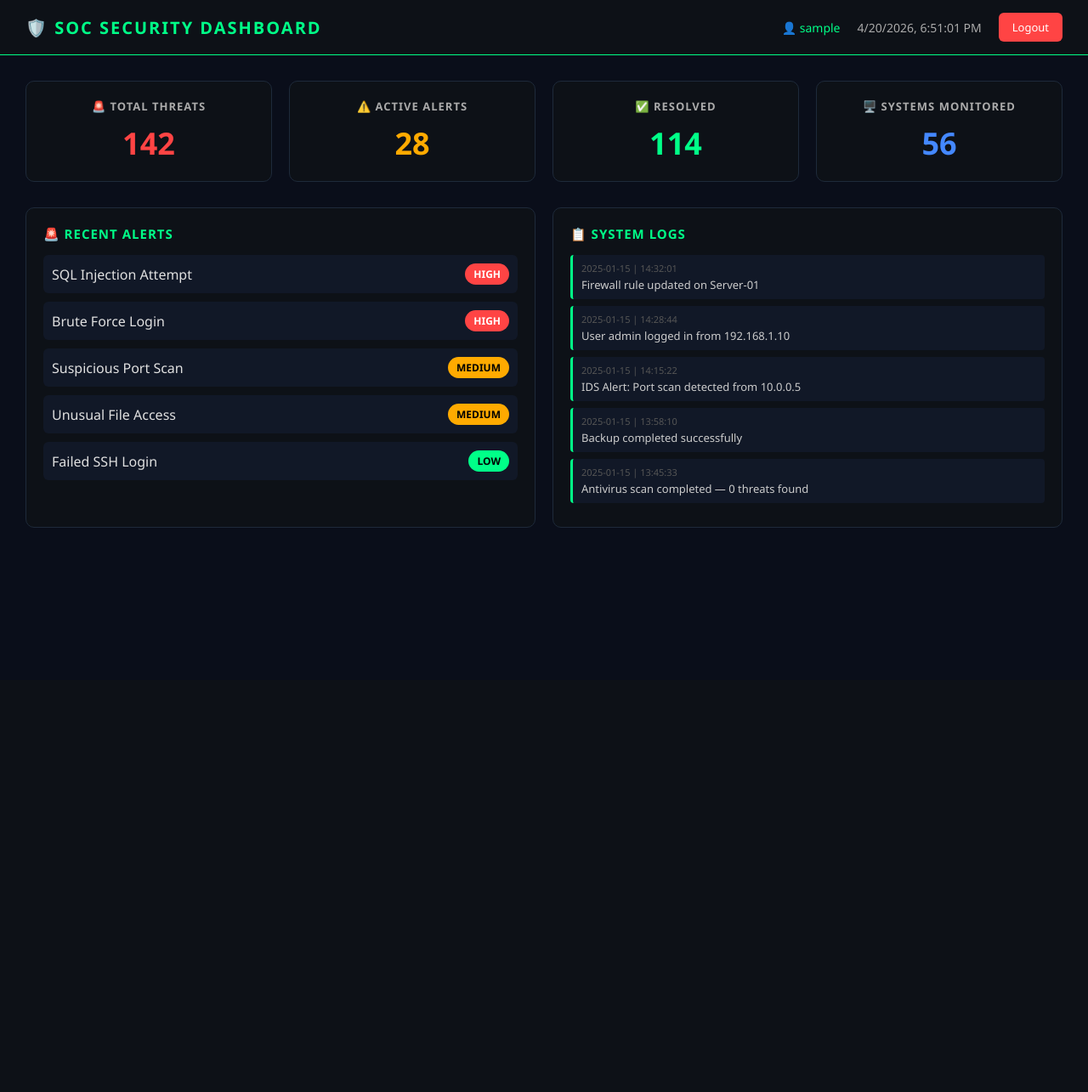
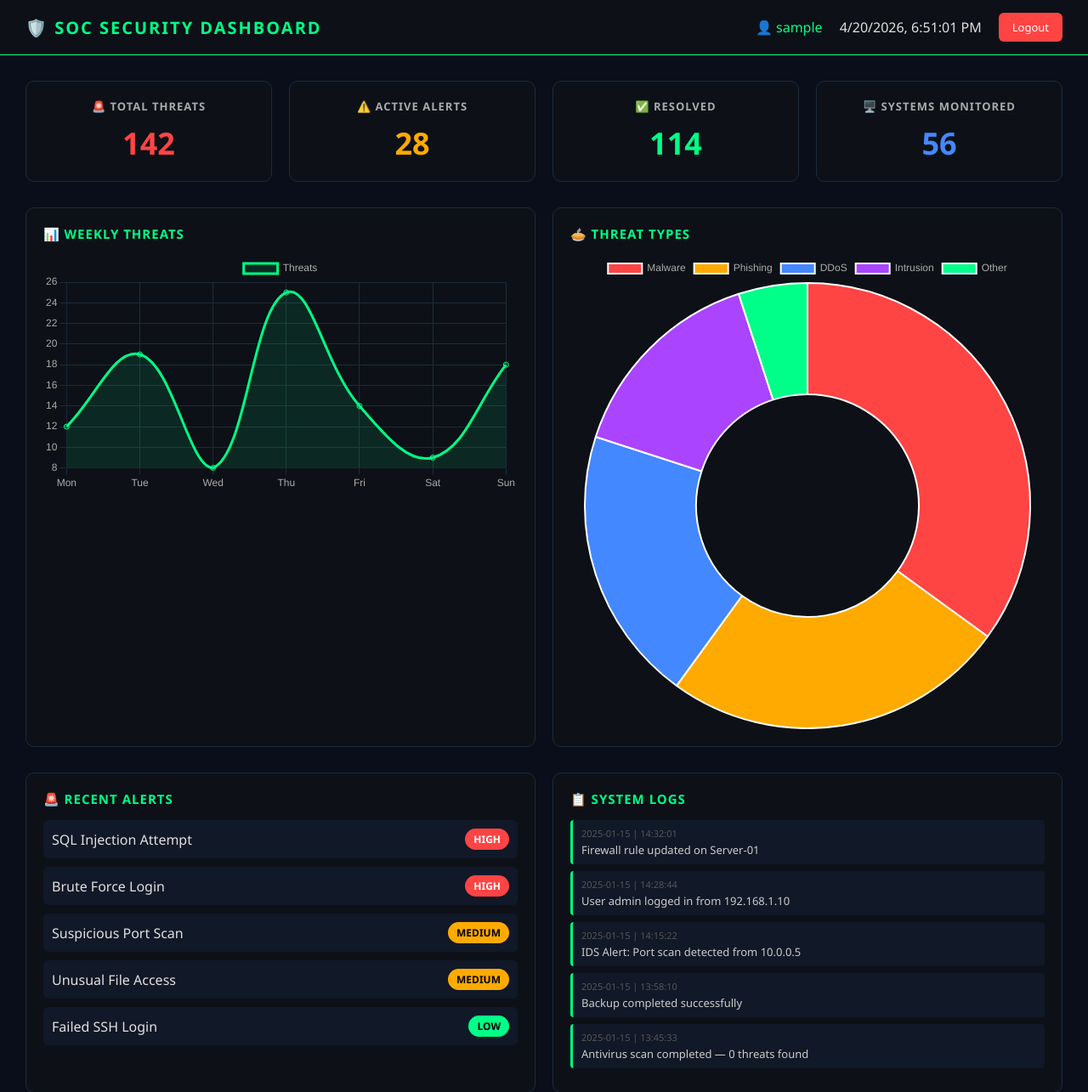
Before and after one commit to alsaif26/soc-security-dashboard, a Flask app: page /dashboard in a window 1280 px wide. Shown: the top 1285 px of the page at 85% size. Before the commit the page ends 621 px from the top, so only its background shows below. Run offline with Flask 3, Linux system fonts and the light colour scheme; the visitor is signed in with stand-in values (Sample User, id 1).

Commit message:
add charts to dashboard

```diff
--- a/templates/dashboard.html
+++ b/templates/dashboard.html
@@ -4,6 +4,7 @@
     <meta charset="UTF-8">
     <meta name="viewport" content="width=device-width, initial-scale=1.0">
     <title>SOC Dashboard</title>
+    <script src="https://cdn.jsdelivr.net/npm/chart.js"></script>
     <style>
         * {
             margin: 0;
@@ -17,7 +18,6 @@
             color: #e0e0e0;
         }
 
-        /* Navbar */
         .navbar {
             background-color: #0d1117;
             padding: 15px 30px;
@@ -33,17 +33,10 @@
             letter-spacing: 2px;
         }
 
-        .navbar span {
-            color: #aaa;
-            font-size: 14px;
-        }
-
-        /* Main Layout */
         .container {
             padding: 30px;
         }
 
-        /* Stats Cards */
         .stats-grid {
             display: grid;
             grid-template-columns: repeat(4, 1fr);
@@ -76,7 +69,27 @@
         .green { color: #00ff88; }
         .blue { color: #4488ff; }
 
-        /* Bottom Grid */
+        .charts-grid {
+            display: grid;
+            grid-template-columns: 1fr 1fr;
+            gap: 20px;
+            margin-bottom: 30px;
+        }
+
+        .chart-panel {
+            background-color: #0d1117;
+            border: 1px solid #1e2a3a;
+            border-radius: 10px;
+            padding: 20px;
+        }
+
+        .chart-panel h2 {
+            font-size: 15px;
+            color: #00ff88;
+            margin-bottom: 15px;
+            letter-spacing: 1px;
+        }
+
         .bottom-grid {
             display: grid;
             grid-template-columns: 1fr 1fr;
@@ -97,7 +110,6 @@
             letter-spacing: 1px;
         }
 
-        /* Alert Items */
         .alert-item {
             display: flex;
             justify-content: space-between;
@@ -119,7 +131,6 @@
         .badge.medium { background-color: #ffaa00; color: black; }
         .badge.low { background-color: #00ff88; color: black; }
 
-        /* Log Items */
         .log-item {
             padding: 8px 10px;
             margin-bottom: 8px;
@@ -148,7 +159,6 @@
         </div>
     </div>
 
-    <!-- Main Container -->
     <div class="container">
 
         <!-- Stats Cards -->
@@ -171,13 +181,23 @@
             </div>
         </div>
 
+        <!-- Charts -->
+        <div class="charts-grid">
+            <div class="chart-panel">
+                <h2>📊 WEEKLY THREATS</h2>
+                <canvas id="lineChart"></canvas>
+            </div>
+            <div class="chart-panel">
+                <h2>🥧 THREAT TYPES</h2>
+                <canvas id="doughnutChart"></canvas>
+            </div>
+        </div>
+
         <!-- Bottom Panels -->
         <div class="bottom-grid">
 
-            <!-- Alerts Panel -->
             <div class="panel">
                 <h2>🚨 RECENT ALERTS</h2>
-
                 <div class="alert-item">
                     <span>SQL Injection Attempt</span>
                     <span class="badge high">HIGH</span>
@@ -200,10 +220,8 @@
                 </div>
             </div>
 
-            <!-- Logs Panel -->
             <div class="panel">
                 <h2>📋 SYSTEM LOGS</h2>
-
                 <div class="log-item">
                     <div class="log-time">2025-01-15 | 14:32:01</div>
                     Firewall rule updated on Server-01
@@ -237,6 +255,46 @@
         }
         setInterval(updateClock, 1000);
         updateClock();
+
+        // Line Chart
+        const lineCtx = document.getElementById('lineChart').getContext('2d');
+        new Chart(lineCtx, {
+            type: 'line',
+            data: {
+                labels: ['Mon', 'Tue', 'Wed', 'Thu', 'Fri', 'Sat', 'Sun'],
+                datasets: [{
+                    label: 'Threats',
+                    data: [12, 19, 8, 25, 14, 9, 18],
+                    borderColor: '#00ff88',
+                    backgroundColor: 'rgba(0,255,136,0.1)',
+                    tension: 0.4,
+                    fill: true
+                }]
+            },
+            options: {
+                plugins: { legend: { labels: { color: '#aaa' } } },
+                scales: {
+                    x: { ticks: { color: '#aaa' }, grid: { color: '#1e2a3a' } },
+                    y: { ticks: { color: '#aaa' }, grid: { color: '#1e2a3a' } }
+                }
+            }
+        });
+
+        // Doughnut Chart
+        const doughnutCtx = document.getElementById('doughnutChart').getContext('2d');
+        new Chart(doughnutCtx, {
+            type: 'doughnut',
+            data: {
+                labels: ['Malware', 'Phishing', 'DDoS', 'Intrusion', 'Other'],
+                datasets: [{
+                    data: [35, 25, 20, 15, 5],
+                    backgroundColor: ['#ff4444', '#ffaa00', '#4488ff', '#aa44ff', '#00ff88']
+                }]
+            },
+            options: {
+                plugins: { legend: { labels: { color: '#aaa' } } }
+            }
+        });
     </script>
 
 </body>
```
Lines whose indentation alone changed are shown as unchanged.
